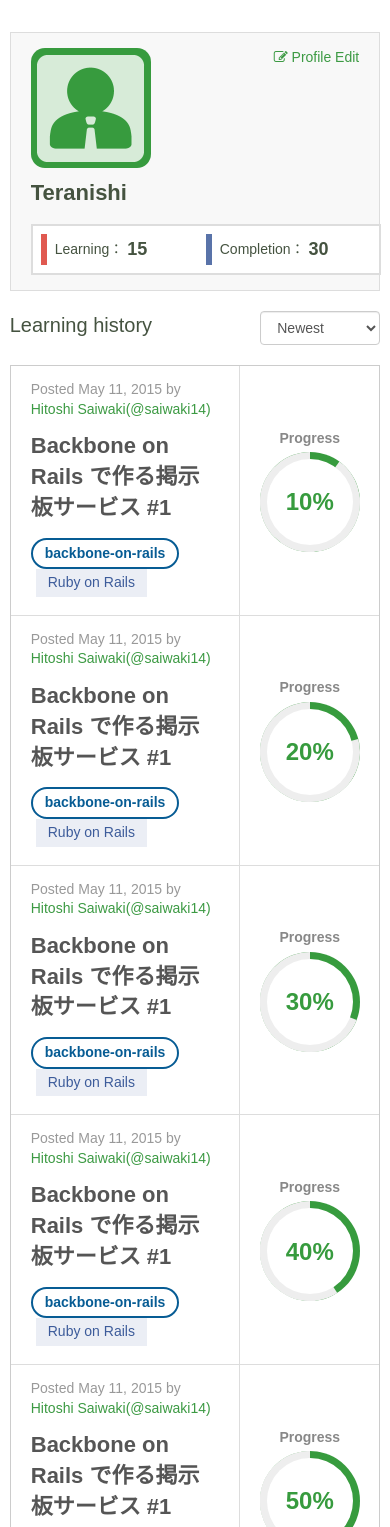
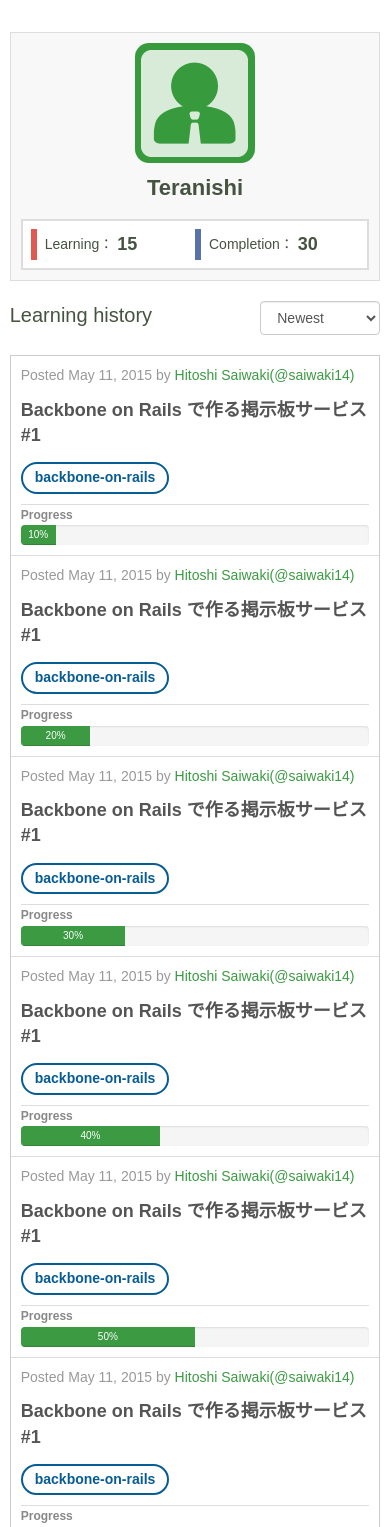
Before and after one commit to saiwaki/static-cyllabus-io, a website: page public/users.html in a window 390 px wide. Shown: the part 73-1600 px from the top of the page. Drawn offline with nearby package versions, Linux system fonts and the light colour scheme; files that its build step writes are made by us from their sources.

Commit message:
マイページのレスポンシブ

```diff
--- a/public/css/users.css
+++ b/public/css/users.css
@@ -122,7 +122,7 @@
   color: #888;
   margin-bottom: 4px;
 }
-.users .courses-content .course .course-right .progress{
+.users .courses-content .course .course-right .web-progress{
   width: 100px;
   height: 100px;
   background-color: #379b3e;
@@ -130,7 +130,7 @@
   border-radius: 50%;
   position: relative;
 }
-.users .courses-content .course .course-right .progress .progress-color{
+.users .courses-content .course .course-right .web-progress .progress-color{
   width: 100%;
   height: 100%;
   border: 50px solid #eee;
@@ -140,7 +140,7 @@
   transform: rotate(45deg);
   position: absolute;
 }
-.users .courses-content .course .course-right .progress .progress-cover{
+.users .courses-content .course .course-right .web-progress .progress-cover{
   width: 100%;
   height: 100%;
   border: 50px solid #eee;
@@ -149,7 +149,7 @@
   border-right-color: transparent;
   position: absolute;
 }
-.users .courses-content .course .course-right .progress.half-over .progress-cover{
+.users .courses-content .course .course-right .web-progress.half-over .progress-cover{
   width: 100%;
   height: 100%;
   border: 50px solid #379b3e;
@@ -158,34 +158,34 @@
   border-right-color: transparent;
   position: absolute;
 }
-.users .courses-content .course .course-right .progress.progress-10 .progress-cover{
+.users .courses-content .course .course-right .web-progress.progress-10 .progress-cover{
   transform: rotate(-99deg);
 }
-.users .courses-content .course .course-right .progress.progress-20 .progress-cover{
+.users .courses-content .course .course-right .web-progress.progress-20 .progress-cover{
   transform: rotate(-60deg);
 }
-.users .courses-content .course .course-right .progress.progress-30 .progress-cover{
+.users .courses-content .course .course-right .web-progress.progress-30 .progress-cover{
   transform: rotate(-24deg);
 }
-.users .courses-content .course .course-right .progress.progress-40 .progress-cover{
+.users .courses-content .course .course-right .web-progress.progress-40 .progress-cover{
   transform: rotate(12deg);
 }
-.users .courses-content .course .course-right .progress.progress-50 .progress-cover{
+.users .courses-content .course .course-right .web-progress.progress-50 .progress-cover{
   transform: rotate(45deg);
 }
-.users .courses-content .course .course-right .progress.progress-60 .progress-cover{
+.users .courses-content .course .course-right .web-progress.progress-60 .progress-cover{
   transform: rotate(-99deg);
 }
-.users .courses-content .course .course-right .progress.progress-70 .progress-cover{
+.users .courses-content .course .course-right .web-progress.progress-70 .progress-cover{
   transform: rotate(-63deg);
 }
-.users .courses-content .course .course-right .progress.progress-80 .progress-cover{
+.users .courses-content .course .course-right .web-progress.progress-80 .progress-cover{
   transform: rotate(-27deg);
 }
-.users .courses-content .course .course-right .progress.progress-90 .progress-cover{
+.users .courses-content .course .course-right .web-progress.progress-90 .progress-cover{
   transform: rotate(9deg);
 }
-.users .courses-content .course .course-right .progress .progress-num{
+.users .courses-content .course .course-right .web-progress .progress-num{
   width: 86%;
   height: 86%;
   position: absolute;
@@ -197,3 +197,64 @@
   font-size: 24px;
   font-weight: 600;
 }
+.users .mobile-progress{
+  display: none;
+}
+.users .mobile-progress .progress-bar{
+  font-size: 10px;
+}
+.users .mobile-progress .text{
+  font-weight: 600;
+  color: #888;
+  margin-top: 10px;
+  margin-bottom: 2px;
+  border-top: 1px solid #ddd;
+  padding-top: 2px;
+  font-size: 12px;
+}
+
+@media(max-width: 600px){
+  .users .user-info{
+    padding: 10px;
+  }
+  .users .user-info .user-img{
+    width: 100%;
+    margin: 0px;
+  }
+  .users .user-info .user-img img{
+    margin: 0 auto;
+  }
+  .users .user-info .user-ex{
+    width: 100%;
+    text-align: center;
+  }
+  .users .user-info .user-ex .learning-data{
+    width: 100%;
+  }
+}
+@media(max-width: 500px){
+  .users .user-info .profile-edit{
+    display: none;
+  }
+  .users .courses-content .course .course-right{
+    display: none;
+  }
+  .users .courses-content .course{
+    padding: 10px;
+  }
+  .users .courses-content .course .course-left{
+    padding: 0px;
+  }
+  .users .course-title a{
+    font-size: 18px;
+  }
+  .users .courses-tag .tag{
+    display: none;
+  }
+  .users .courses-tag .tag.track{
+    display: inline-block;
+  }
+  .users .mobile-progress{
+    display: block;
+  }
+}
--- a/public/style.css
+++ b/public/style.css
@@ -733,6 +733,30 @@ button.close {
   margin-left: 0;
 }
 
+.progress {
+  height: 20px;
+  overflow: hidden;
+  background-color: #f5f5f5;
+  border-radius: 4px;
+  -webkit-box-shadow: inset 0 1px 2px rgba(0, 0, 0, .1);
+          box-shadow: inset 0 1px 2px rgba(0, 0, 0, .1);
+}
+.progress-bar {
+  float: left;
+  width: 0;
+  height: 100%;
+  font-size: 12px;
+  line-height: 20px;
+  color: #fff;
+  text-align: center;
+  background-color: #3c9a43;
+  -webkit-box-shadow: inset 0 -1px 0 rgba(0, 0, 0, .15);
+          box-shadow: inset 0 -1px 0 rgba(0, 0, 0, .15);
+  -webkit-transition: width .6s ease;
+       -o-transition: width .6s ease;
+          transition: width .6s ease;
+}
+
 #wrapper{
   min-height: 100%;
   position: relative;
--- a/public/users.html
+++ b/public/users.html
@@ -161,10 +161,18 @@
                     <a href="tracks.html" class="tag track backbone">backbone-on-rails</a>
                     <a href="courses-index.html" class="tag">Ruby on Rails</a>
                   </div>
+                  <div class="mobile-progress progress-10">
+                    <div class="text">Progress</div>
+                    <div class="progress">
+                      <div class="progress-bar" role="progressbar" aria-valuenow="10" aria-valuemin="0" aria-valuemax="100" style="width: 10%;">
+                        10%
+                      </div>
+                    </div>
+                  </div>
                 </div>
                 <div class="course-right table-cell">
                   <div class="text">Progress</div>
-                  <div class="progress progress-10">
+                  <div class="web-progress progress-10">
                     <div class="progress-color"></div>
                     <div class="progress-cover"></div>
                     <div class="progress-num table">
@@ -190,10 +198,18 @@
                     <a href="tracks.html" class="tag track backbone">backbone-on-rails</a>
                     <a href="courses-index.html" class="tag">Ruby on Rails</a>
                   </div>
+                  <div class="mobile-progress progress-20">
+                    <div class="text">Progress</div>
+                    <div class="progress">
+                      <div class="progress-bar" role="progressbar" aria-valuenow="20" aria-valuemin="0" aria-valuemax="100" style="width: 20%;">
+                        20%
+                      </div>
+                    </div>
+                  </div>
                 </div>
                 <div class="course-right table-cell">
                   <div class="text">Progress</div>
-                  <div class="progress progress-20">
+                  <div class="web-progress progress-20">
                     <div class="progress-color"></div>
                     <div class="progress-cover"></div>
                     <div class="progress-num table">
@@ -219,10 +235,18 @@
                     <a href="tracks.html" class="tag track backbone">backbone-on-rails</a>
                     <a href="courses-index.html" class="tag">Ruby on Rails</a>
                   </div>
+                  <div class="mobile-progress progress-30">
+                    <div class="text">Progress</div>
+                    <div class="progress">
+                      <div class="progress-bar" role="progressbar" aria-valuenow="30" aria-valuemin="0" aria-valuemax="100" style="width: 30%;">
+                        30%
+                      </div>
+                    </div>
+                  </div>
                 </div>
                 <div class="course-right table-cell">
                   <div class="text">Progress</div>
-                  <div class="progress progress-30">
+                  <div class="web-progress progress-30">
                     <div class="progress-color"></div>
                     <div class="progress-cover"></div>
                     <div class="progress-num table">
@@ -248,10 +272,18 @@
                     <a href="tracks.html" class="tag track backbone">backbone-on-rails</a>
                     <a href="courses-index.html" class="tag">Ruby on Rails</a>
                   </div>
+                  <div class="mobile-progress progress-40">
+                    <div class="text">Progress</div>
+                    <div class="progress">
+                      <div class="progress-bar" role="progressbar" aria-valuenow="40" aria-valuemin="0" aria-valuemax="100" style="width: 40%;">
+                        40%
+                      </div>
+                    </div>
+                  </div>
                 </div>
                 <div class="course-right table-cell">
                   <div class="text">Progress</div>
-                  <div class="progress progress-40">
+                  <div class="web-progress progress-40">
                     <div class="progress-color"></div>
                     <div class="progress-cover"></div>
                     <div class="progress-num table">
@@ -277,10 +309,18 @@
                     <a href="tracks.html" class="tag track backbone">backbone-on-rails</a>
                     <a href="courses-index.html" class="tag">Ruby on Rails</a>
                   </div>
+                  <div class="mobile-progress progress-50">
+                    <div class="text">Progress</div>
+                    <div class="progress">
+                      <div class="progress-bar" role="progressbar" aria-valuenow="50" aria-valuemin="0" aria-valuemax="100" style="width: 50%;">
+                        50%
+                      </div>
+                    </div>
+                  </div>
                 </div>
                 <div class="course-right table-cell">
                   <div class="text">Progress</div>
-                  <div class="progress progress-50">
+                  <div class="web-progress progress-50">
                     <div class="progress-color"></div>
                     <div class="progress-cover"></div>
                     <div class="progress-num table">
@@ -306,10 +346,18 @@
                     <a href="tracks.html" class="tag track backbone">backbone-on-rails</a>
                     <a href="courses-index.html" class="tag">Ruby on Rails</a>
                   </div>
+                  <div class="mobile-progress progress-60">
+                    <div class="text">Progress</div>
+                    <div class="progress">
+                      <div class="progress-bar" role="progressbar" aria-valuenow="60" aria-valuemin="0" aria-valuemax="100" style="width: 60%;">
+                        60%
+                      </div>
+                    </div>
+                  </div>
                 </div>
                 <div class="course-right table-cell">
                   <div class="text">Progress</div>
-                  <div class="progress half-over progress-60">
+                  <div class="web-progress half-over progress-60">
                     <div class="progress-color"></div>
                     <div class="progress-cover"></div>
                     <div class="progress-num table">
@@ -335,10 +383,18 @@
                     <a href="tracks.html" class="tag track backbone">backbone-on-rails</a>
                     <a href="courses-index.html" class="tag">Ruby on Rails</a>
                   </div>
+                  <div class="mobile-progress progress-70">
+                    <div class="text">Progress</div>
+                    <div class="progress">
+                      <div class="progress-bar" role="progressbar" aria-valuenow="70" aria-valuemin="0" aria-valuemax="100" style="width: 70%;">
+                        70%
+                      </div>
+                    </div>
+                  </div>
                 </div>
                 <div class="course-right table-cell">
                   <div class="text">Progress</div>
-                  <div class="progress half-over progress-70">
+                  <div class="web-progress half-over progress-70">
                     <div class="progress-color"></div>
                     <div class="progress-cover"></div>
                     <div class="progress-num table">
@@ -364,10 +420,18 @@
                     <a href="tracks.html" class="tag track backbone">backbone-on-rails</a>
                     <a href="courses-index.html" class="tag">Ruby on Rails</a>
                   </div>
+                  <div class="mobile-progress progress-80">
+                    <div class="text">Progress</div>
+                    <div class="progress">
+                      <div class="progress-bar" role="progressbar" aria-valuenow="80" aria-valuemin="0" aria-valuemax="100" style="width: 80%;">
+                        80%
+                      </div>
+                    </div>
+                  </div>
                 </div>
                 <div class="course-right table-cell">
                   <div class="text">Progress</div>
-                  <div class="progress half-over progress-80">
+                  <div class="web-progress half-over progress-80">
                     <div class="progress-color"></div>
                     <div class="progress-cover"></div>
                     <div class="progress-num table">
@@ -393,10 +457,18 @@
                     <a href="tracks.html" class="tag track backbone">backbone-on-rails</a>
                     <a href="courses-index.html" class="tag">Ruby on Rails</a>
                   </div>
+                  <div class="mobile-progress progress-90">
+                    <div class="text">Progress</div>
+                    <div class="progress">
+                      <div class="progress-bar" role="progressbar" aria-valuenow="90" aria-valuemin="0" aria-valuemax="100" style="width: 90%;">
+                        90%
+                      </div>
+                    </div>
+                  </div>
                 </div>
                 <div class="course-right table-cell">
                   <div class="text">Progress</div>
-                  <div class="progress half-over progress-90">
+                  <div class="web-progress half-over progress-90">
                     <div class="progress-color"></div>
                     <div class="progress-cover"></div>
                     <div class="progress-num table">
```
